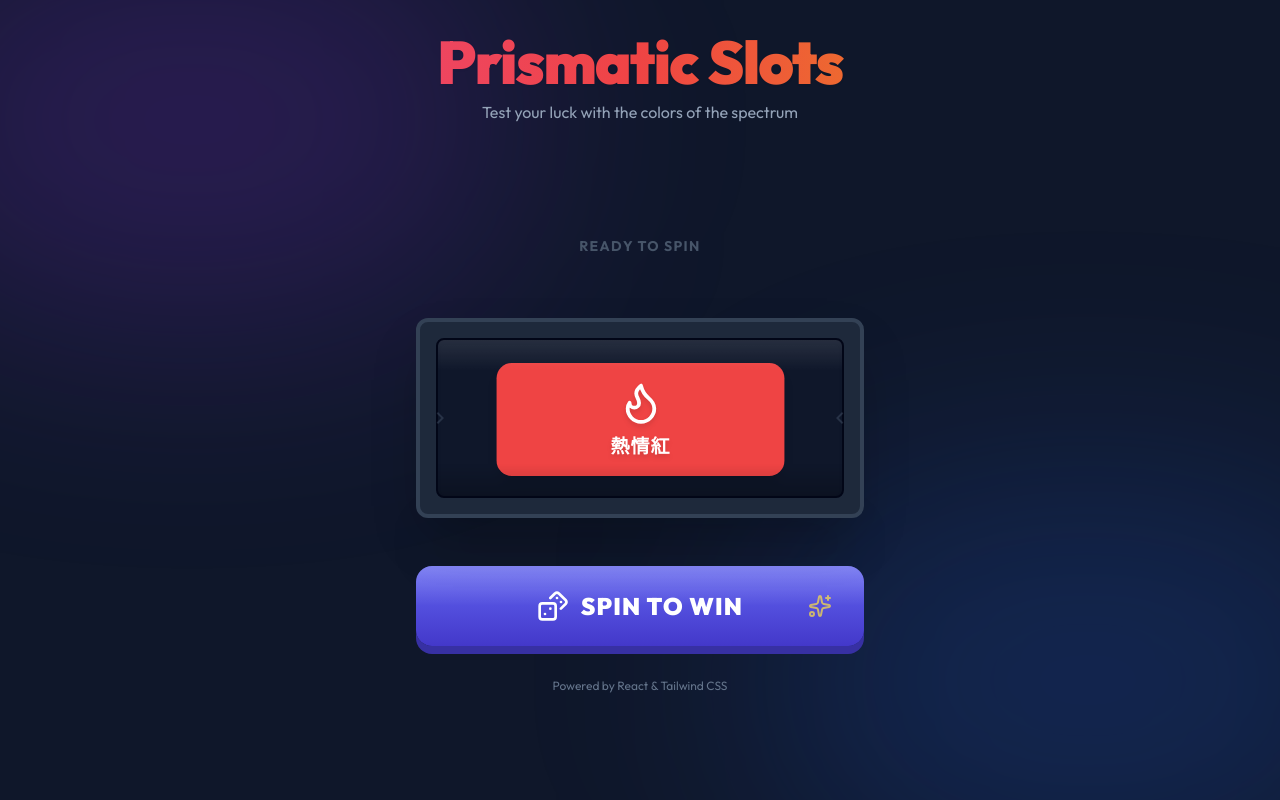
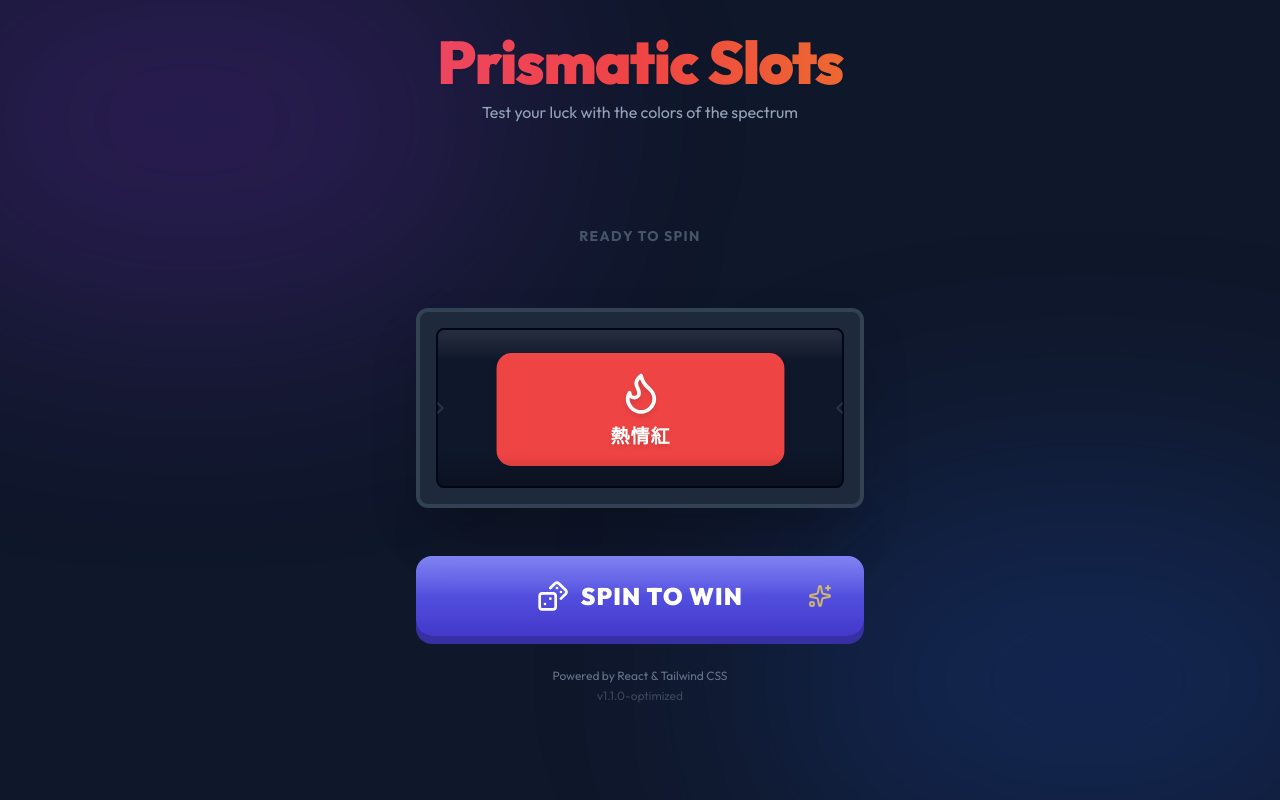
Before and after one commit to springspirng/color_walk, a React (Vite) app: page / in a window 1280 px wide. Built offline with nearby package versions, Linux system fonts and the light colour scheme.

Commit message:
Add version number v1.1.0-optimized to the footer

```diff
--- a/App.tsx
+++ b/App.tsx
@@ -96,8 +96,9 @@ const App: React.FC = () => {
             )}
           </button>
 
-            <div className="text-center text-slate-500 text-xs mt-4">
-                Powered by React & Tailwind CSS
+          <div className="text-center text-slate-500 text-xs mt-4 flex flex-col gap-1">
+            <div>Powered by React & Tailwind CSS</div>
+            <div className="opacity-50">v1.1.0-optimized</div>
           </div>
         </div>
       </main>
```
Lines whose indentation alone changed are shown as unchanged.
